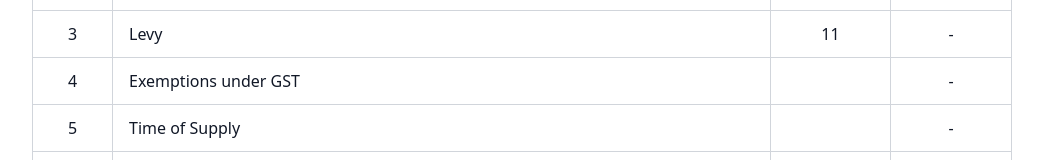
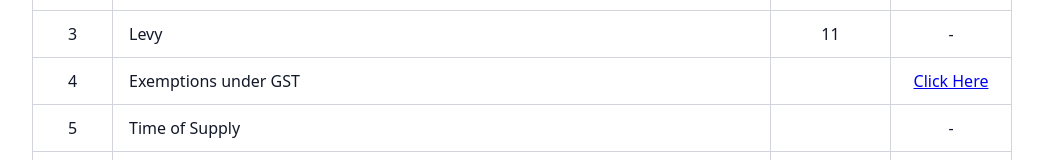
Before and after one commit to inconvector/CA-NOTES, a plain HTML site: page bin/ca-final/Notes/GST/gst.html in a window 1280 px wide. Shown: the part 151-311 px from the top of the page, without its empty margins (118-1161 px from the left). Drawn offline with Linux system fonts and the light colour scheme.

Commit message:
linking of exemotions/gsthtml

```diff
--- a/bin/ca-final/Notes/GST/gst.html
+++ b/bin/ca-final/Notes/GST/gst.html
@@ -187,7 +187,7 @@
         <div class="cell sno" data-label="S NO"><span>4</span></div>
         <div class="cell chapter" data-label="Chapter"><span>Exemptions under GST</span></div>
         <div class="cell sec" data-label="Sec No"><span></span></div>
-        <div class="cell link" data-label="Link"><span>-</span></div>
+        <div class="cell link" data-label="Link"><span><a href="./exemptions/exemp.html">Click Here</a></span></div>
       </div>
 
       <div class="grid-row" role="row">
```
